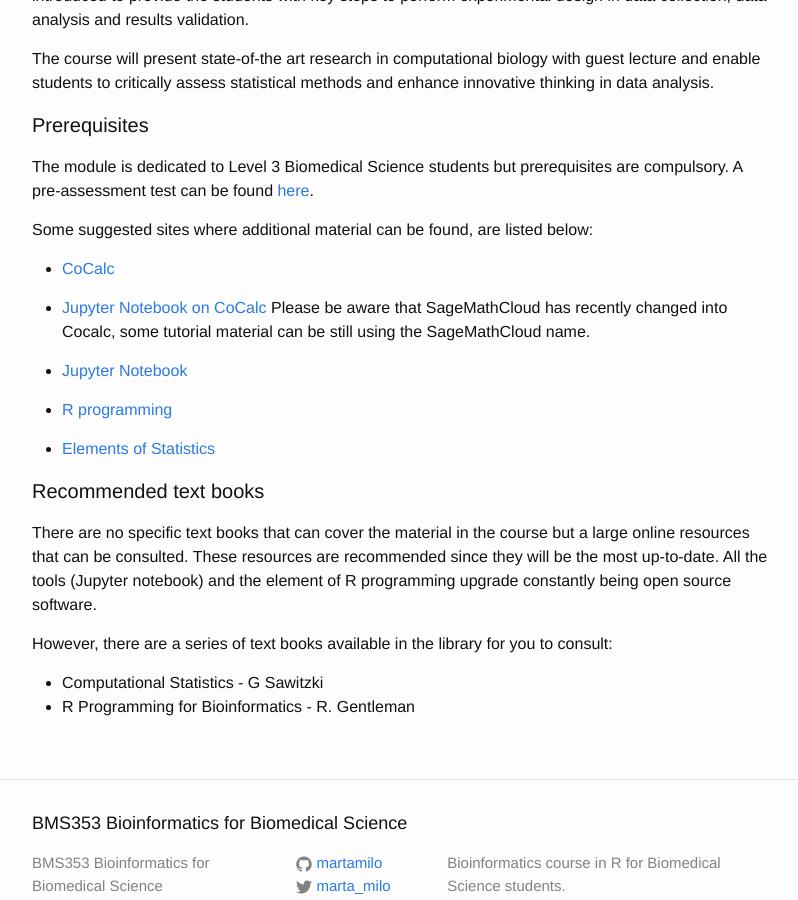
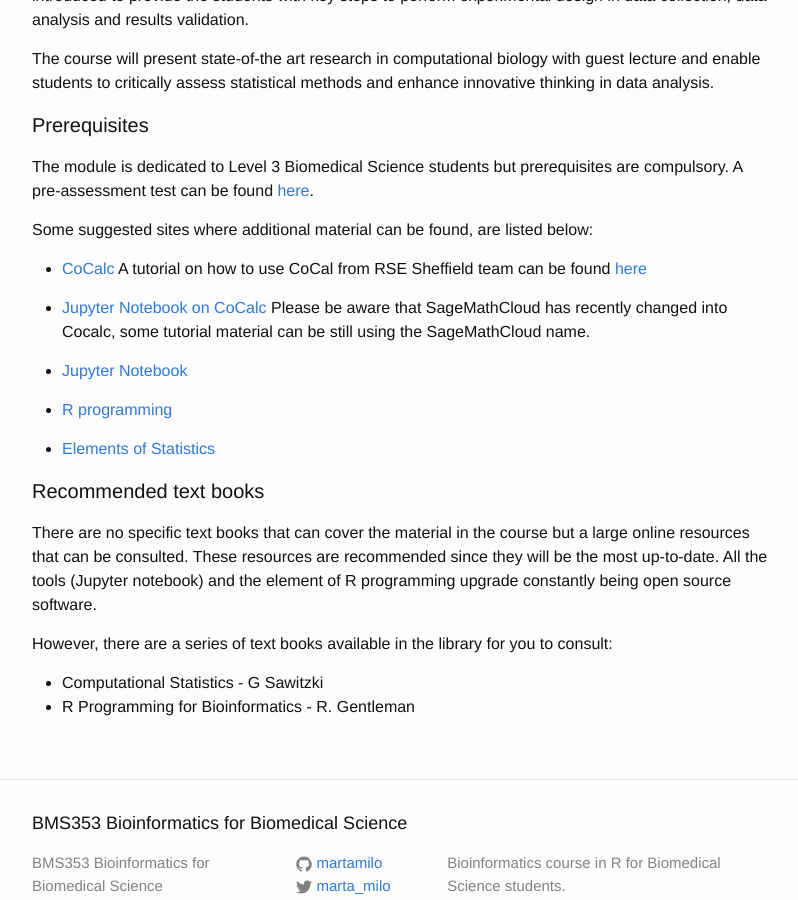
Before and after one commit to sods/bioinformatics, a Jekyll site: the page built from index.md, in a window 1280 px wide and 900 px high, scrolled down 1014 px. Shown: the whole window, without its empty margins (238-1036 px from the left). Built offline with Jekyll 4.4.1, drawn with Linux system fonts in a browser that asks for light colours.

Commit message:
adding link to CoCalc tutorial

```diff
--- a/index.md
+++ b/index.md
@@ -35,7 +35,7 @@ prerequisites are compulsory. A pre-assessment test can be found
 Some suggested sites where additional material can be found, are listed
 below:
 
-* [CoCalc](https://cocalc.com/)
+* [CoCalc](https://cocalc.com/) A tutorial on how to use CoCal from RSE Sheffield team can be found [here](https://tutorial.cocalc.com/students/)
 
 * [Jupyter Notebook on CoCalc](https://www.youtube.com/watch?v=cR0JV8bmUt0)
 Please be aware that SageMathCloud has recently changed into Cocalc, some tutorial material can be still using the SageMathCloud name.
```
